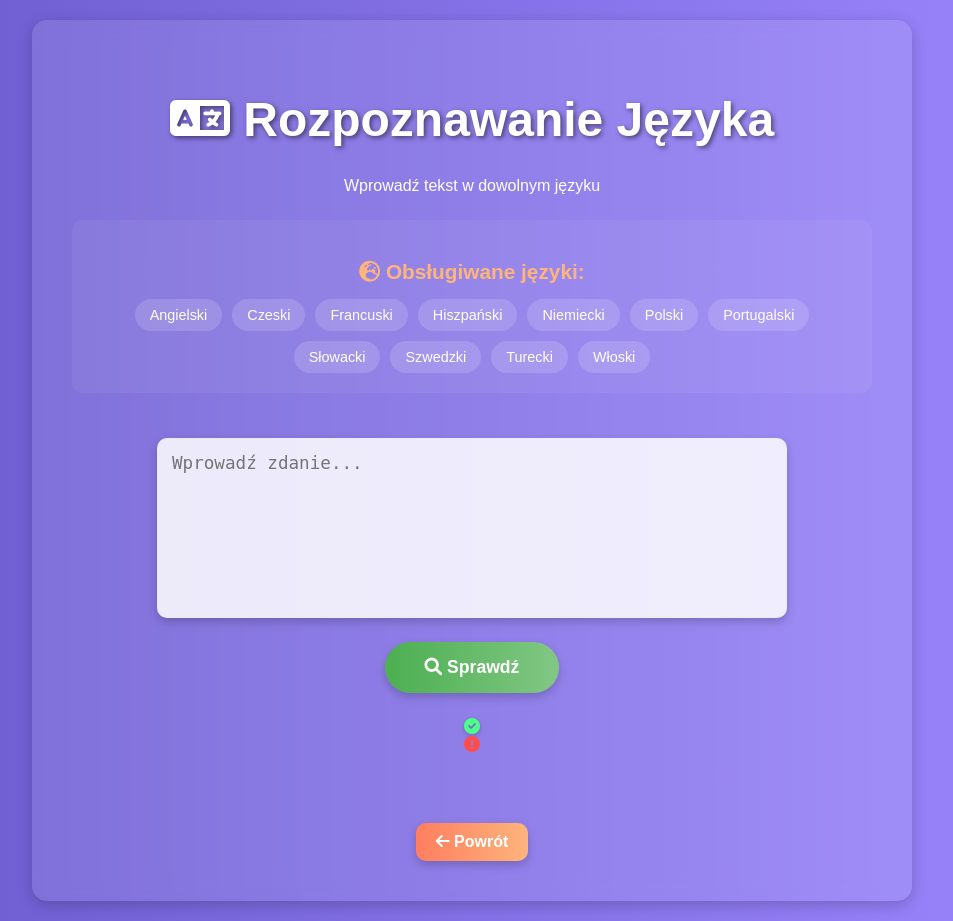
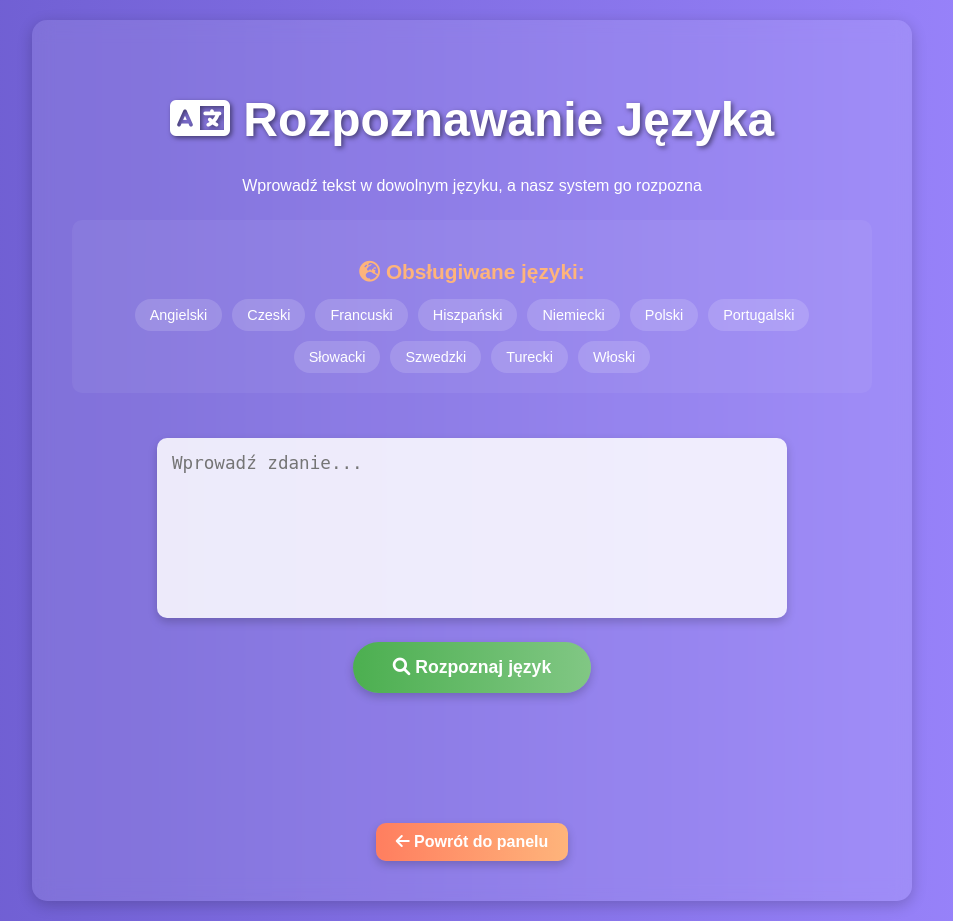
Before and after one commit to dawid-kalinowski/praca-licencjacka, a Flask app: page /detect-language in a window 1280 px wide. Shown: the whole page, without its empty margins (168-1121 px from the left). Run offline with Flask 3, Linux system fonts and the light colour scheme; parts of the project's set-up code (start-up, migrations or seed data) failed here and were passed over; some libraries are stand-ins or nearby versions.

Commit message:
displaying, refactor

```diff
--- a/templates/detect_language.html
+++ b/templates/detect_language.html
@@ -11,7 +11,7 @@
   <div class="detect-container">
     <div class="header">
       <h1><i class="fas fa-language"></i> Rozpoznawanie Języka</h1>
-      <p class="subtitle">Wprowadź tekst w dowolnym języku</p>
+      <p class="subtitle">Wprowadź tekst w dowolnym języku, a nasz system go rozpozna</p>
     </div>
 
     <div class="supported-languages">
@@ -37,22 +37,20 @@
     </div>
 
     <button class="detect-button" onclick="detectLanguage()">
-      <i class="fas fa-search"></i> Sprawdź
+      <i class="fas fa-search"></i> Rozpoznaj język
     </button>
 
     <div class="results">
       <div class="result-card success" id="result">
-        <i class="fas fa-check-circle"></i>
         <span class="result-text"></span>
       </div>
       <div class="result-card error" id="error">
-        <i class="fas fa-exclamation-circle"></i>
         <span class="error-text"></span>
       </div>
     </div>
 
     <a href="{{ url_for('home') }}" class="back-button">
-      <i class="fas fa-arrow-left"></i> Powrót
+      <i class="fas fa-arrow-left"></i> Powrót do panelu
     </a>
   </div>
   <script src="/static/js/script.js"></script>
--- a/templates/quiz.html
+++ b/templates/quiz.html
@@ -90,7 +90,7 @@
 <body>
   <div class="quiz-container">
     <h1>Quiz Słów</h1>
-    <button class="quiz-button" onclick="startQuiz()">Start</button>
+    <button class="quiz-button" onclick="startQuiz()">Od nowa</button>
     <button id="end-btn" class="quiz-button" style="display: none;" onclick="endQuiz()">Zakończ Quiz</button>
     <div id="quiz" class="quiz-content"></div>
     <div id="results" class="results-container"></div>
```
